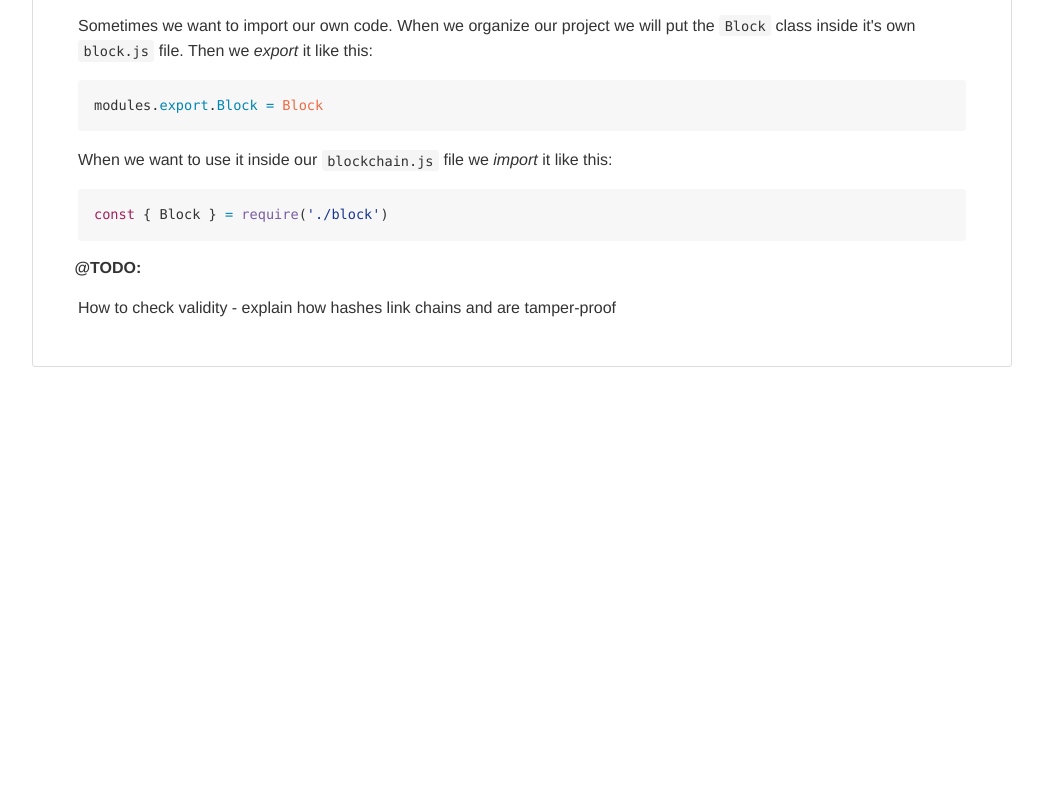
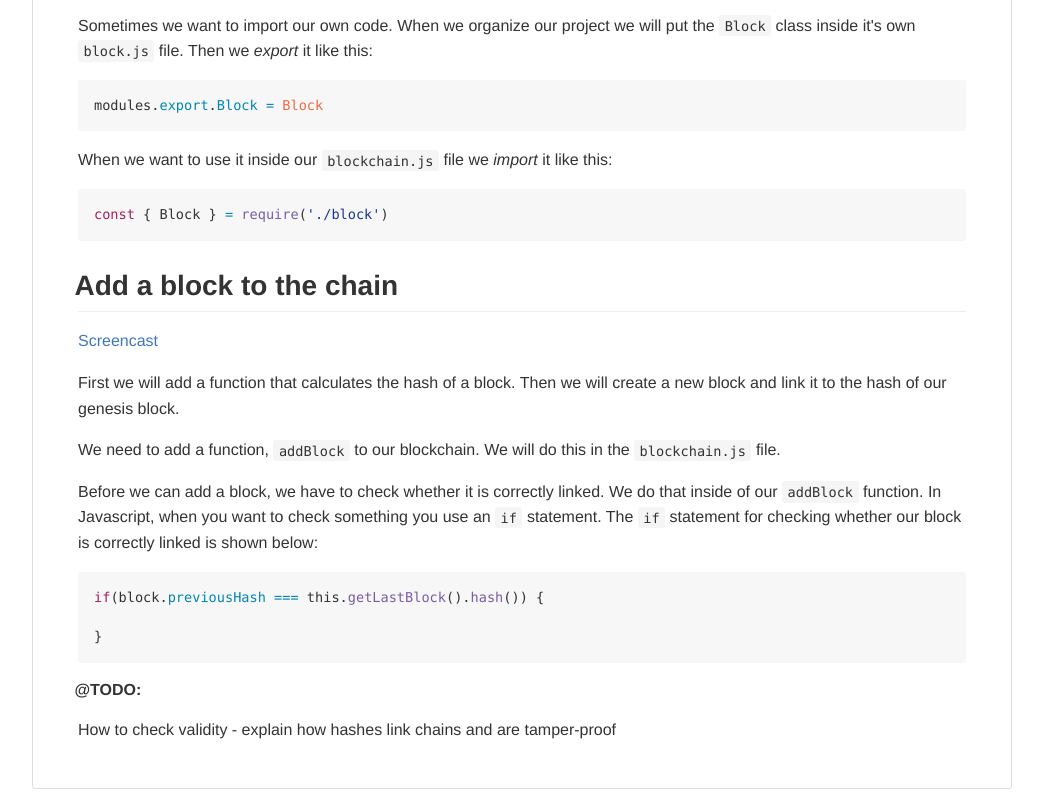
Before and after one commit to dantheman0207/blockchain_development, a website: page index.html in a window 1280 px wide. Shown: the part 7338-8135 px from the top of the page, without its empty margins (118-1161 px from the left). Before the commit the page ends 7713 px from the top, so only its background shows below. Drawn offline with Linux system fonts and the light colour scheme; a web font is replaced by a local one.

Commit message:
add new screencast

```diff
--- a/index.html
+++ b/index.html
@@ -926,6 +926,16 @@ On <a href="https://emn178.github.io/online-tools/sha256.html" rel="nofollow">th
 <div class="highlight highlight-source-js"><pre><span class="pl-s1">modules</span><span class="pl-kos">.</span><span class="pl-c1">export</span><span class="pl-kos">.</span><span class="pl-c1">Block</span> <span class="pl-c1">=</span> <span class="pl-v">Block</span></pre></div>
 <p>When we want to use it inside our <code>blockchain.js</code> file we <em>import</em> it like this:</p>
 <div class="highlight highlight-source-js"><pre><span class="pl-k">const</span> <span class="pl-kos">{</span> Block <span class="pl-kos">}</span> <span class="pl-c1">=</span> <span class="pl-en">require</span><span class="pl-kos">(</span><span class="pl-s">'./block'</span><span class="pl-kos">)</span></pre></div>
+<h2>
+<a id="user-content-add-a-block-to-the-chain" class="anchor" href="#add-a-block-to-the-chain" aria-hidden="true"><span aria-hidden="true" class="octicon octicon-link"></span></a>Add a block to the chain</h2>
+<p><a href="https://youtu.be/acJQ6MQIqkQ" rel="nofollow">Screencast</a></p>
+<p>First we will add a function that calculates the hash of a block.
+Then we will create a new block and link it to the hash of our genesis block.</p>
+<p>We need to add a function, <code>addBlock</code> to our blockchain. We will do this in the <code>blockchain.js</code> file.</p>
+<p>Before we can add a block, we have to check whether it is correctly linked. We do that inside of our <code>addBlock</code> function. In Javascript, when you want to check something you use an <code>if</code> statement. The <code>if</code> statement for checking whether our block is correctly linked is shown below:</p>
+<div class="highlight highlight-source-js"><pre><span class="pl-k">if</span><span class="pl-kos">(</span><span class="pl-s1">block</span><span class="pl-kos">.</span><span class="pl-c1">previousHash</span> <span class="pl-c1">===</span> <span class="pl-smi">this</span><span class="pl-kos">.</span><span class="pl-en">getLastBlock</span><span class="pl-kos">(</span><span class="pl-kos">)</span><span class="pl-kos">.</span><span class="pl-en">hash</span><span class="pl-kos">(</span><span class="pl-kos">)</span><span class="pl-kos">)</span> <span class="pl-kos">{</span>
+
+<span class="pl-kos">}</span></pre></div>
 <h5>
 <a id="user-content-todo" class="anchor" href="#todo" aria-hidden="true"><span aria-hidden="true" class="octicon octicon-link"></span></a>@TODO:</h5>
 <p>How to check validity - explain how hashes link chains and are tamper-proof</p>
```
Also changed, not shown: index.md (+16 -0 lines).
